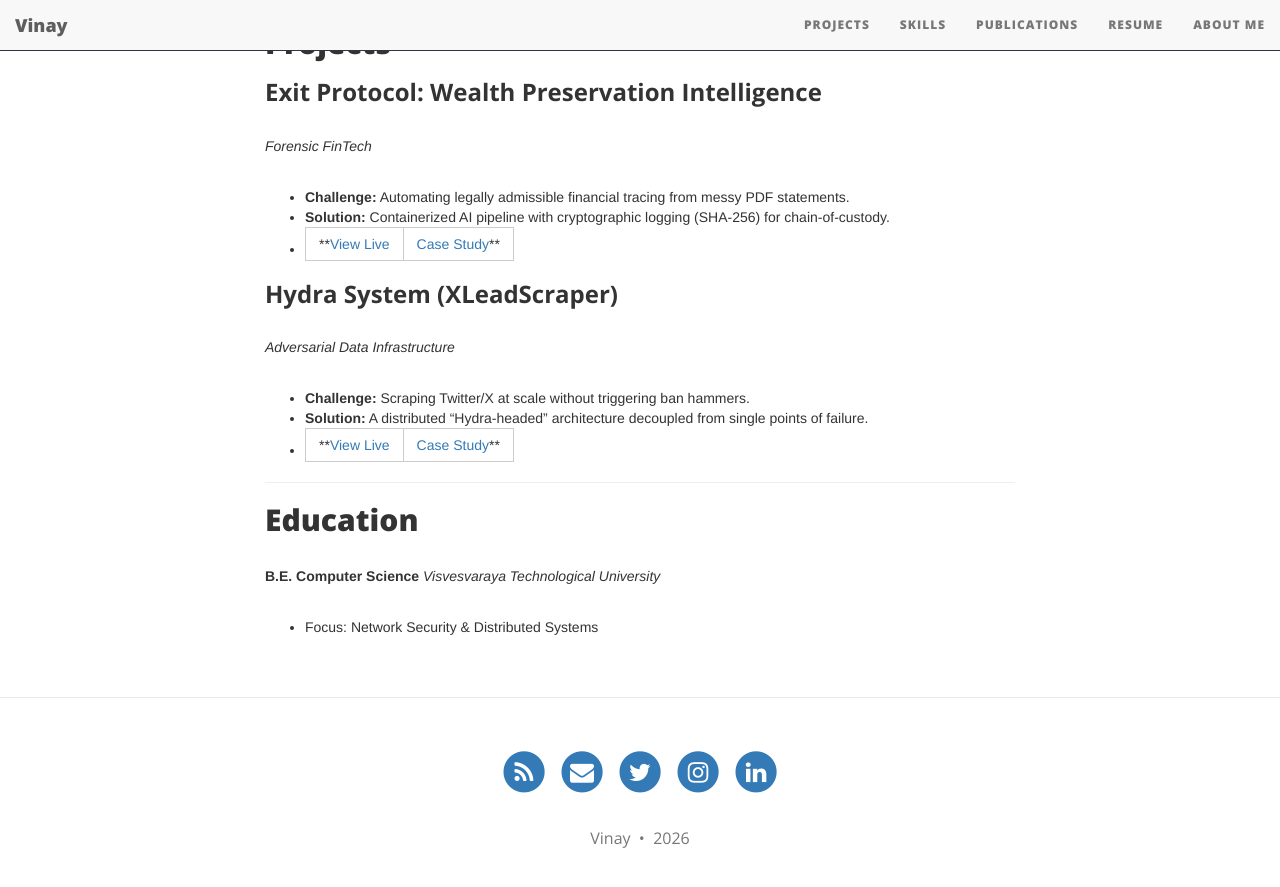
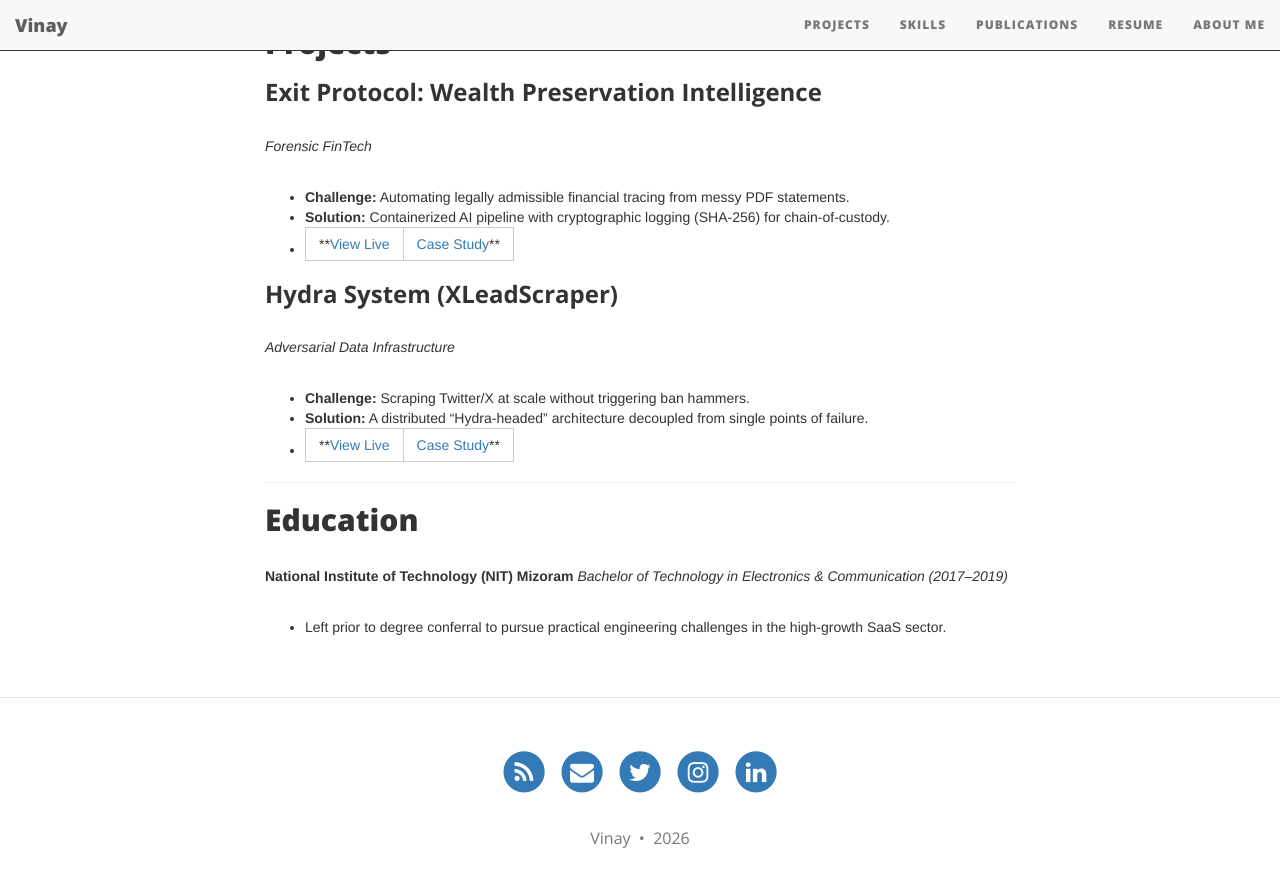
Before and after one commit to Vinaygond/Vinaygond.github.io, a Jekyll site: the page built from resume.md, in a window 1280 px wide and 900 px high, scrolled down 1236 px. Shown: the top 887 px of the window. Built offline with Jekyll 4.4.1, drawn with Linux system fonts in a browser that asks for light colours; nearby versions of some CDN libraries.

Commit message:
docs: correct education details in resume

```diff
--- a/resume.md
+++ b/resume.md
@@ -57,6 +57,6 @@
 
 ## Education
 
-**B.E. Computer Science**
-*Visvesvaraya Technological University*
-- Focus: Network Security & Distributed Systems
+**National Institute of Technology (NIT) Mizoram**
+*Bachelor of Technology in Electronics & Communication (2017–2019)*
+- Left prior to degree conferral to pursue practical engineering challenges in the high-growth SaaS sector.
```
